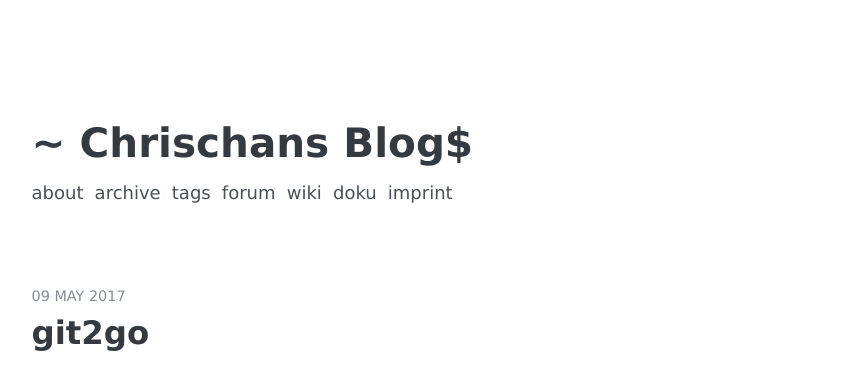
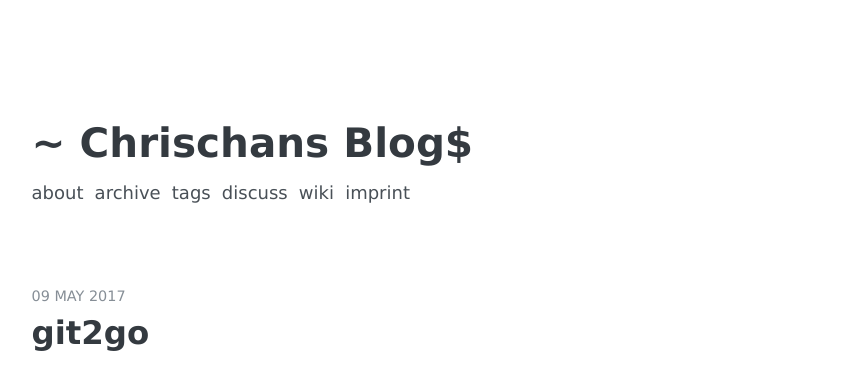
Before and after one commit to netbuk/blog, a Jekyll site: the page built from index.html, in a window 1280 px wide. Shown: the top 369 px of the page, without its empty margins (211-1068 px from the left). Built offline with Jekyll 4.4.1, drawn with Linux system fonts in a browser that asks for light colours; nearby versions of some CDN libraries; some web fonts are replaced; the list of posts is cut into pages by our own code; comment, search, counter and statistics services are not loaded.

Commit message:
Update _config.yml

```diff
--- a/_config.yml
+++ b/_config.yml
@@ -29,7 +29,7 @@ disqus:
   id:               "#"
 
 # URL
-url:                "https://netbuk.github.io/" # the base hostname & protocol for your site
+url:                "https://netbuk.github.io/blog" # the base hostname & protocol for your site
 # url:                "http://localhost:4000" # use this url when you develop
 # baseurl:            "" # the subpath of your site, e.g. /blog
 
@@ -55,12 +55,10 @@ nav:
     url:            "/archive"
   - name:           "Tags"
     url:            "/tags"
-  - name:           "Forum"
-    url:            "https://forum.chrischan.rocks"
+  - name:           "Discuss"
+    url:            "https://discuss.chrischan.rocks"
   - name:           "Wiki"
     url:            "https://github.com/netbuk/blog/wiki"
-  - name:           "Doku"
-    url:            "http://documentations.readthedocs.io/de/latest/"
   - name:           "Imprint"
     url:            "/imprint/"
 
```
